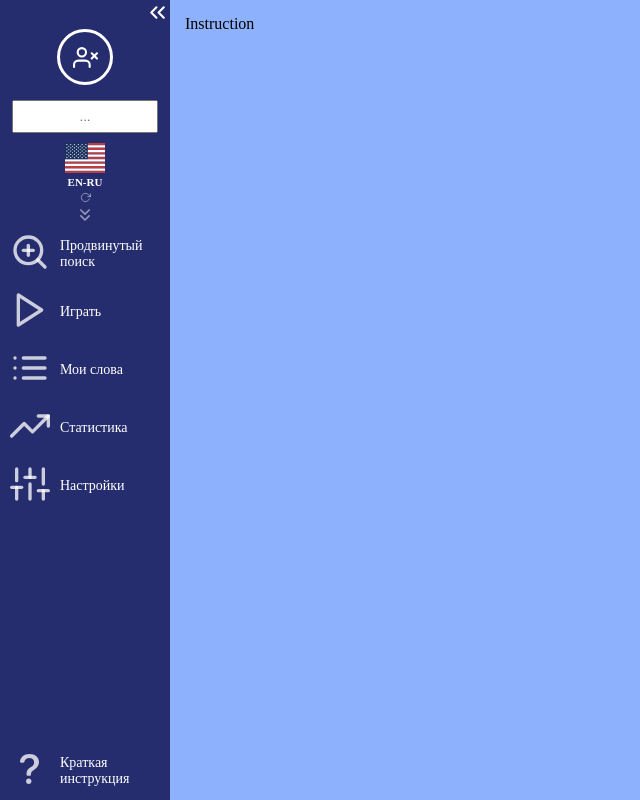
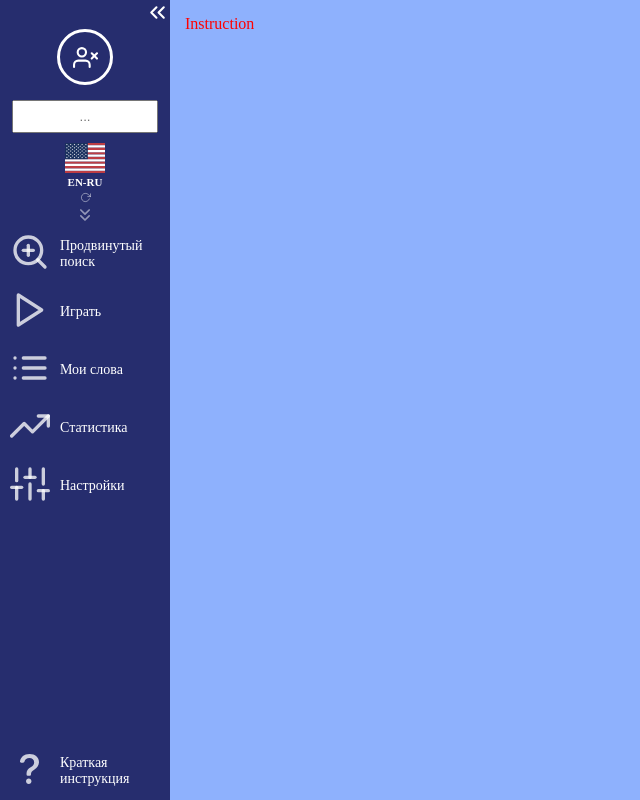
Before and after one commit to AlexCole999/second-project-eng, a React app: page / in a window 1280 px wide. Shown: the whole page, without its empty margins (0-640 px from the left). Built offline with nearby package versions, Linux system fonts and the light colour scheme; no server answers; the database is empty.

Commit message:
change color in Instruction

```diff
--- a/src/App/comps/Dashboard/Instruction/Instruction.tsx
+++ b/src/App/comps/Dashboard/Instruction/Instruction.tsx
@@ -4,6 +4,6 @@ type Props = {}
 
 export default function Instruction({ }: Props) {
   return (
-    <div>Instruction</div>
+    <div style={{ color: 'red' }}>Instruction</div>
   )
 }
```
